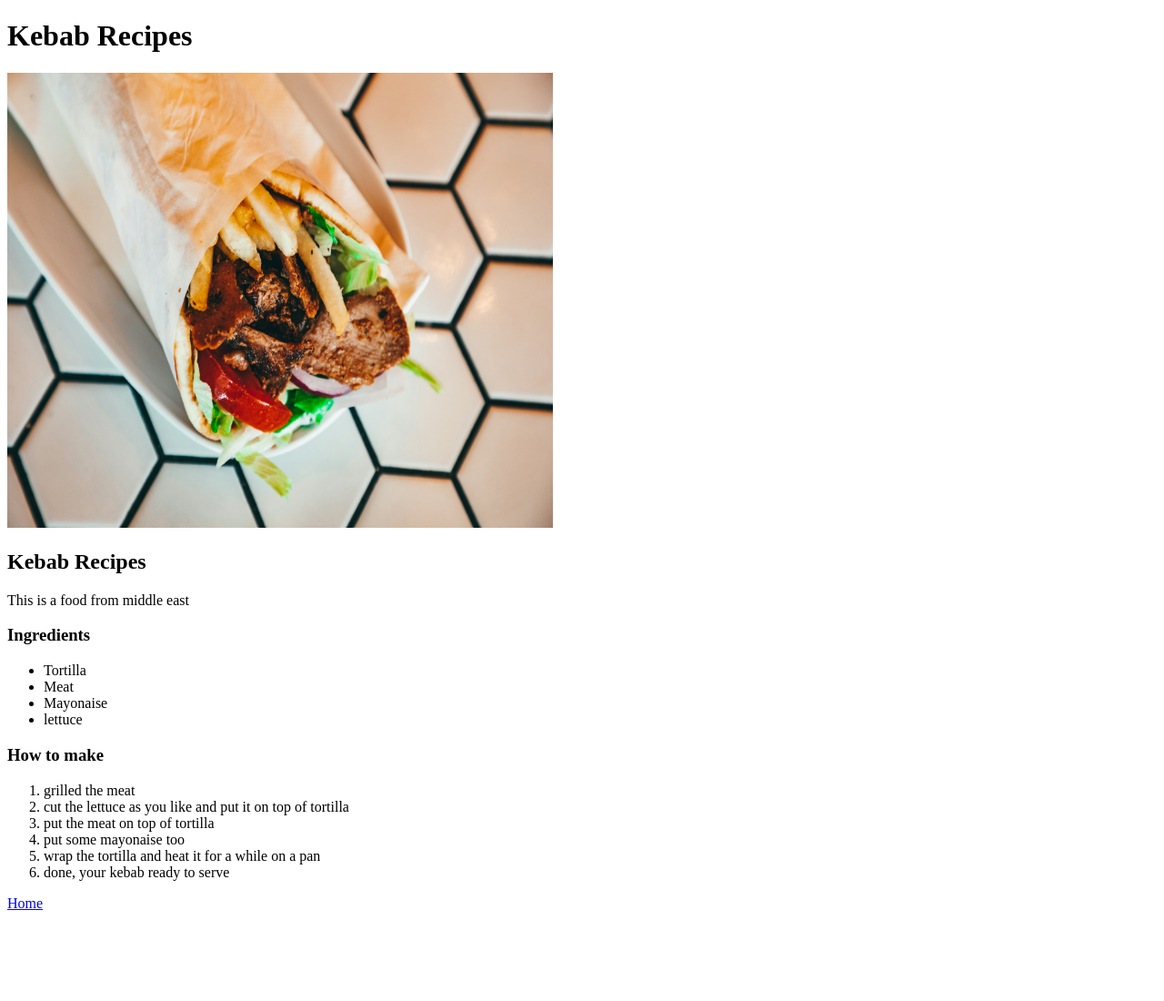
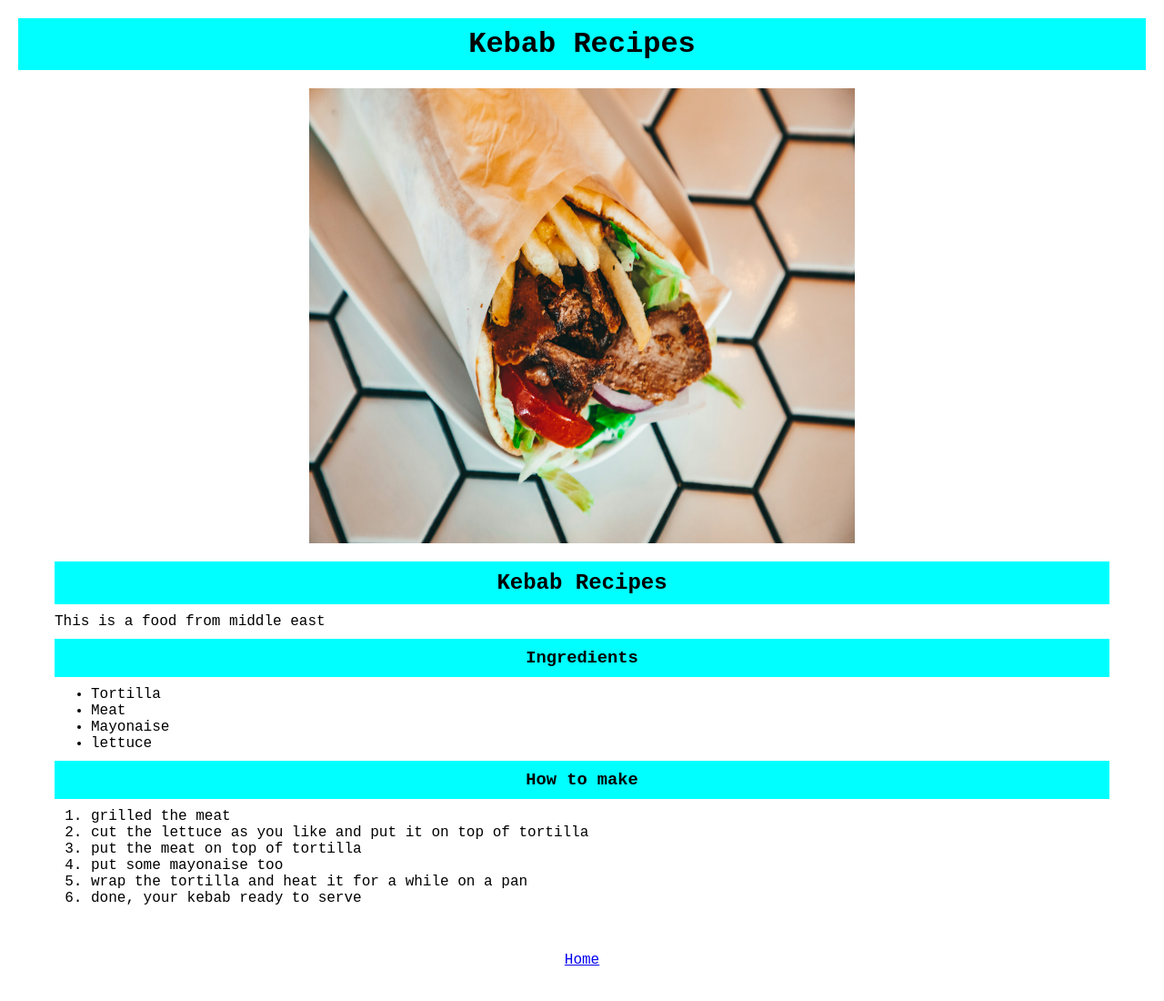
Before and after one commit to AgusSetyaNur/odin-recipes, a plain HTML site: page recipes/kebab.html in a window 1280 px wide. Shown: the whole page at 91% size. Before the commit the page ends 1010 px from the top, so only its background shows below. Drawn offline with Linux system fonts and the light colour scheme.

Commit message:
add my first css today
experimenting on padding, border and margin

```diff
--- a/recipes/kebab.html
+++ b/recipes/kebab.html
@@ -1,23 +1,31 @@
 <!DOCTYPE html>
 <html lang="en">
   <head>
-    <meta charset="UTF-8">
-    <meta name="viewport" content="width=device-width, initial-scale=1.0">
+    <meta charset="UTF-8" />
+    <meta name="viewport" content="width=device-width, initial-scale=1.0" />
     <title>Kebab Recipes</title>
+    <link rel="stylesheet" href="../styles.css" />
   </head>
   <body>
-    <h1>Kebab Recipes</h1>
-    <img src="../images/kebab.jpg" alt="Kebab image" height="500" width="600">
-    <h2>Kebab Recipes</h2>
+    <h1 class="recipes-header">Kebab Recipes</h1>
+    <img
+      class="recipes-img"
+      src="../images/kebab.jpg"
+      alt="Kebab image"
+      height="500"
+      width="600"
+    />
+    <div class="content">
+      <h2 class="recipes-header">Kebab Recipes</h2>
       <p>This is a food from middle east</p>
-    <h3>Ingredients</h3>
+      <h3 class="recipes-header">Ingredients</h3>
       <ul>
         <li>Tortilla</li>
         <li>Meat</li>
         <li>Mayonaise</li>
         <li>lettuce</li>
       </ul>
-    <h3>How to make</h3>
+      <h3 class="recipes-header">How to make</h3>
       <ol>
         <li>grilled the meat</li>
         <li>cut the lettuce as you like and put it on top of tortilla</li>
@@ -27,5 +35,6 @@
         <li>done, your kebab ready to serve</li>
       </ol>
       <a href="../index.html">Home</a>
+    </div>
   </body>
 </html>
```
Also changed, not shown: index.html (+5 -4 lines), recipes/miegoreng.html (+16 -7 lines), recipes/nasigoreng.html (+19 -8 lines). Lines whose indentation alone changed are shown as unchanged.
